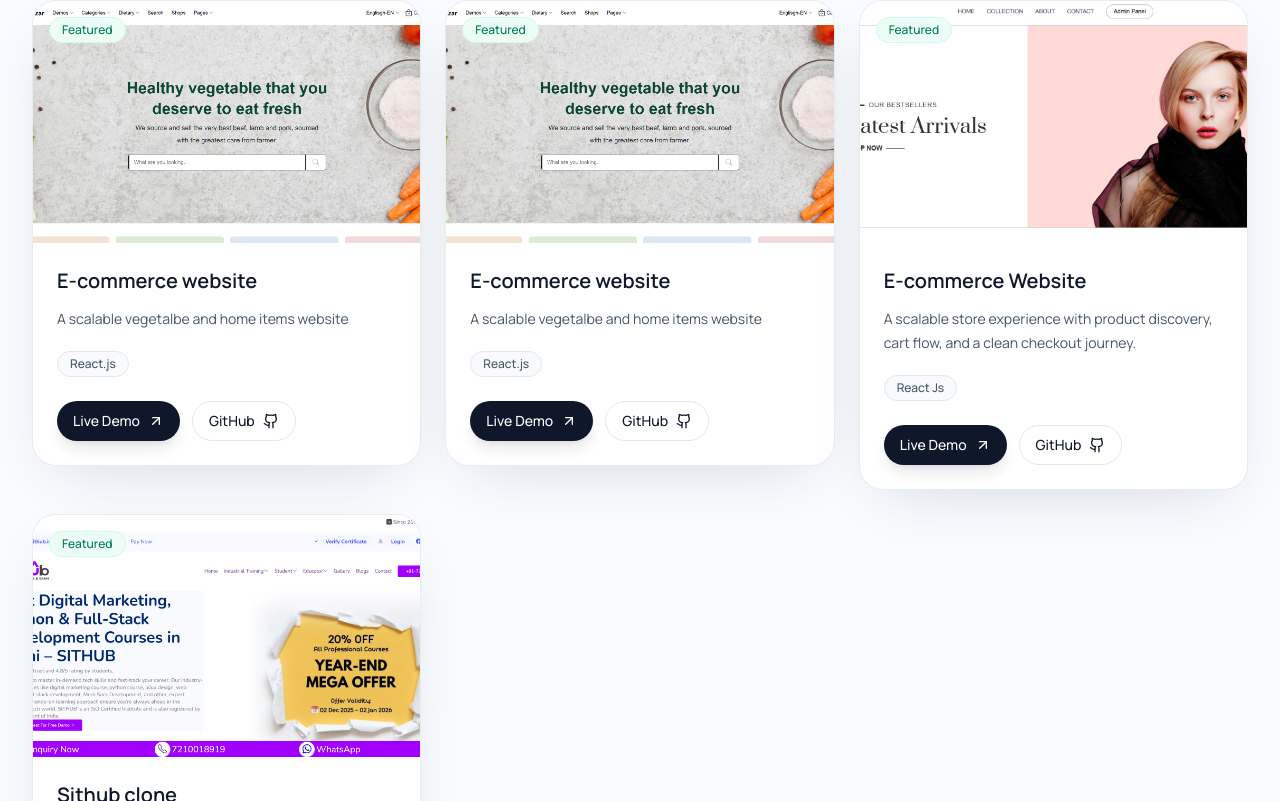
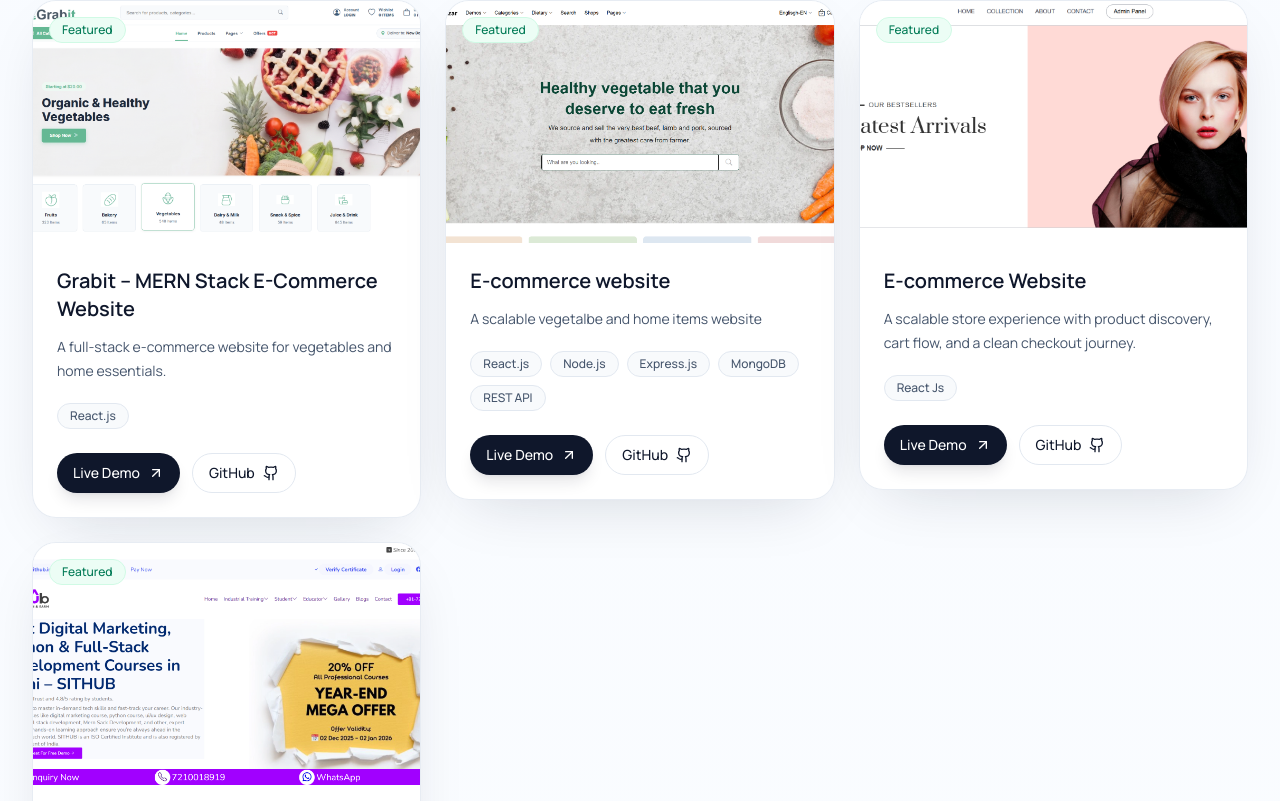
Before and after one commit to RakeshDev2003/rakesh-dev-portfolio, a Next.js app: page / in a window 1280 px wide. Shown: the part 3054-3855 px from the top of the page. Built offline with nearby package versions, Linux system fonts and the light colour scheme.

Commit message:
Update portfolio items with new project details

```diff
--- a/src/data/portfolio.js
+++ b/src/data/portfolio.js
@@ -144,20 +144,20 @@ export const portfolioData = {
       "Each card can be updated from this one data file, including live links, tech stack, and image paths.",
     items: [
       {
-        title: "E-commerce website ",
+        title: "Grabit – MERN Stack E-Commerce Website",
         description:
-          "A scalable vegetalbe and home items website ",
+          "A full-stack e-commerce website for vegetables and home essentials.",
         tech: ["React.js"],
-        image: "/images/Screenshot 2026-04-27 221141.png",
+        image: "/images/Screenshot 2026-09-06 174409.png",
         live: "https://grabit-mern-stack.vercel.app/",
-        github: "https://github.com/RakeshDev2003/BoroBazar-by-Rakesh",
+        github: "https://github.com/RakeshDev2003/Grabit-mern-stack",
         featured: true,
       },
       {
         title: "E-commerce website ",
         description:
           "A scalable vegetalbe and home items website ",
-        tech: ["React.js"],
+        tech: ["React.js","Node.js","Express.js","MongoDB","REST API" ],
         image: "/images/Screenshot 2026-04-27 221141.png",
         live: "https://borobazar-by-rakesh.vercel.app/",
         github: "https://github.com/RakeshDev2003/BoroBazar-by-Rakesh",
```
